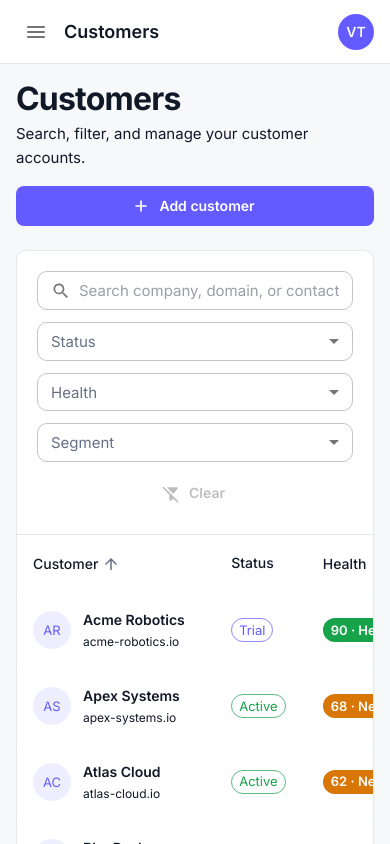
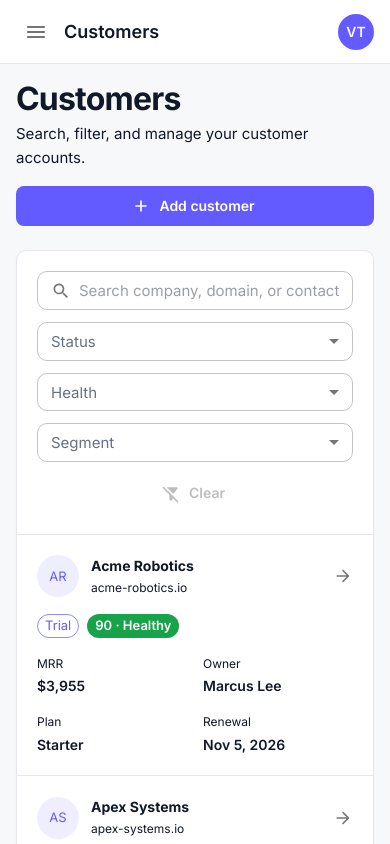
Before and after one commit to TopVV/orbitops, a Next.js app: page /customers in a window 390 px wide. Shown: the top 844 px of the page. Built offline with nearby package versions, Linux system fonts and the light colour scheme; what @mui/material-nextjs would draw is missing.

Commit message:
feat: improve responsive customer experience

```diff
--- a/src/features/customers/components/CustomerDetailsPageContent.tsx
+++ b/src/features/customers/components/CustomerDetailsPageContent.tsx
@@ -352,6 +352,12 @@ export function CustomerDetailsPageContent({
           href={`/customers/${customer.id}/edit`}
           variant="contained"
           startIcon={<EditRoundedIcon />}
+          sx={{
+            width: {
+              xs: "100%",
+              sm: "auto",
+            },
+          }}
         >
           Edit customer
         </Button>
--- /dev/null
+++ b/src/features/customers/components/CustomersMobileList.tsx
@@ -0,0 +1,156 @@
+"use client";
+
+import Link from "next/link";
+
+import ArrowForwardRoundedIcon from "@mui/icons-material/ArrowForwardRounded";
+import Avatar from "@mui/material/Avatar";
+import Box from "@mui/material/Box";
+import ButtonBase from "@mui/material/ButtonBase";
+import Stack from "@mui/material/Stack";
+import Typography from "@mui/material/Typography";
+
+import {
+  CustomerHealthChip,
+  CustomerStatusChip,
+} from "@/features/customers/components/CustomerChips";
+import type { Customer } from "@/features/customers/types/customer";
+import {
+  formatCurrency,
+  formatCustomerLabel,
+  formatDate,
+  getInitials,
+} from "@/features/customers/utils/customer-formatters";
+
+interface CustomersMobileListProps {
+  customers: readonly Customer[];
+}
+
+interface CustomerPropertyProps {
+  label: string;
+  value: string;
+}
+
+function CustomerProperty({ label, value }: CustomerPropertyProps) {
+  return (
+    <Stack spacing={0.25}>
+      <Typography variant="caption" color="text.secondary">
+        {label}
+      </Typography>
+
+      <Typography variant="body2" sx={{ fontWeight: 600 }}>
+        {value}
+      </Typography>
+    </Stack>
+  );
+}
+
+export function CustomersMobileList({ customers }: CustomersMobileListProps) {
+  return (
+    <Box
+      sx={{
+        display: {
+          xs: "block",
+          md: "none",
+        },
+      }}
+    >
+      {customers.map((customer, index) => (
+        <ButtonBase
+          key={customer.id}
+          component={Link}
+          href={`/customers/${customer.id}`}
+          aria-label={`View ${customer.companyName}`}
+          sx={{
+            display: "block",
+            width: "100%",
+            p: 2.5,
+            textAlign: "left",
+            borderBottom: index === customers.length - 1 ? 0 : "1px solid",
+            borderColor: "divider",
+          }}
+        >
+          <Stack spacing={2}>
+            <Stack
+              direction="row"
+              sx={{
+                alignItems: "center",
+                gap: 1.5,
+              }}
+            >
+              <Avatar
+                sx={{
+                  width: 42,
+                  height: 42,
+                  fontSize: 13,
+                  color: "primary.main",
+                  bgcolor:
+                    "color-mix(in srgb, var(--mui-palette-primary-main) 10%, transparent)",
+                }}
+              >
+                {getInitials(customer.companyName)}
+              </Avatar>
+
+              <Stack
+                spacing={0.25}
+                sx={{
+                  minWidth: 0,
+                  flexGrow: 1,
+                }}
+              >
+                <Typography variant="body2" noWrap sx={{ fontWeight: 700 }}>
+                  {customer.companyName}
+                </Typography>
+
+                <Typography variant="caption" color="text.secondary" noWrap>
+                  {customer.domain}
+                </Typography>
+              </Stack>
+
+              <ArrowForwardRoundedIcon fontSize="small" color="action" />
+            </Stack>
+
+            <Stack
+              direction="row"
+              sx={{
+                gap: 1,
+                flexWrap: "wrap",
+              }}
+            >
+              <CustomerStatusChip status={customer.status} />
+
+              <CustomerHealthChip
+                status={customer.healthStatus}
+                score={customer.healthScore}
+              />
+            </Stack>
+
+            <Box
+              sx={{
+                display: "grid",
+                gridTemplateColumns: "repeat(2, minmax(0, 1fr))",
+                gap: 2,
+              }}
+            >
+              <CustomerProperty
+                label="MRR"
+                value={formatCurrency(customer.monthlyRecurringRevenue)}
+              />
+
+              <CustomerProperty label="Owner" value={customer.owner.name} />
+
+              <CustomerProperty
+                label="Plan"
+                value={formatCustomerLabel(customer.plan)}
+              />
+
+              <CustomerProperty
+                label="Renewal"
+                value={formatDate(customer.renewalDate)}
+              />
+            </Box>
+          </Stack>
+        </ButtonBase>
+      ))}
+    </Box>
+  );
+}
--- a/src/features/customers/components/CustomersPageContent.tsx
+++ b/src/features/customers/components/CustomersPageContent.tsx
@@ -12,17 +12,15 @@ import type {
 } from "@/features/customers/types/customer";
 import AddRoundedIcon from "@mui/icons-material/AddRounded";
 import SearchOffRoundedIcon from "@mui/icons-material/SearchOffRounded";
-import SearchRoundedIcon from "@mui/icons-material/SearchRounded";
 import Alert from "@mui/material/Alert";
 import Box from "@mui/material/Box";
 import Button from "@mui/material/Button";
 import Card from "@mui/material/Card";
-import InputAdornment from "@mui/material/InputAdornment";
 import LinearProgress from "@mui/material/LinearProgress";
 import Stack from "@mui/material/Stack";
 import TablePagination from "@mui/material/TablePagination";
-import TextField from "@mui/material/TextField";
 import Typography from "@mui/material/Typography";
+import { CustomersMobileList } from "@/features/customers/components/CustomersMobileList";
 
 import {
   CustomersTable,
@@ -46,12 +44,13 @@ export function CustomersPageContent() {
     useCustomerListUrlState();
 
   const [searchValue, setSearchValue] = useState(state.query);
-
+  const [previousQuery, setPreviousQuery] = useState(state.query);
   const debouncedSearchValue = useDebouncedValue(searchValue);
 
-  useEffect(() => {
+  if (state.query !== previousQuery) {
+    setPreviousQuery(state.query);
     setSearchValue(state.query);
-  }, [state.query]);
+  }
 
   useEffect(() => {
     if (debouncedSearchValue === state.query) {
@@ -145,6 +144,12 @@ export function CustomersPageContent() {
           href="/customers/new"
           variant="contained"
           startIcon={<AddRoundedIcon />}
+          sx={{
+            width: {
+              xs: "100%",
+              sm: "auto",
+            },
+          }}
         >
           Add customer
         </Button>
@@ -244,6 +249,8 @@ export function CustomersPageContent() {
               onSortChange={handleSortChange}
             />
 
+            <CustomersMobileList customers={data.data} />
+
             <TablePagination
               component="div"
               count={data.totalItems}
--- a/src/features/customers/components/CustomersTable.tsx
+++ b/src/features/customers/components/CustomersTable.tsx
@@ -4,7 +4,6 @@ import Link from "next/link";
 
 import ArrowForwardRoundedIcon from "@mui/icons-material/ArrowForwardRounded";
 import Avatar from "@mui/material/Avatar";
-import Chip, { type ChipProps } from "@mui/material/Chip";
 import IconButton from "@mui/material/IconButton";
 import Skeleton from "@mui/material/Skeleton";
 import Stack from "@mui/material/Stack";
@@ -19,20 +18,17 @@ import Typography from "@mui/material/Typography";
 
 import TableSortLabel from "@mui/material/TableSortLabel";
 
-import {
-  formatCurrency,
-  formatCustomerLabel,
-  formatDate,
-  getInitials,
-} from "@/features/customers/utils/customer-formatters";
+import { getInitials } from "@/features/customers/utils/customer-formatters";
 
 import type {
   Customer,
-  CustomerHealthStatus,
   CustomerSortField,
-  CustomerStatus,
   SortDirection,
 } from "@/features/customers/types/customer";
+import {
+  CustomerHealthChip,
+  CustomerStatusChip,
+} from "@/features/customers/components/CustomerChips";
 
 interface CustomersTableProps {
   customers: readonly Customer[];
@@ -40,19 +36,6 @@ interface CustomersTableProps {
   sortDirection: SortDirection;
   onSortChange: (field: CustomerSortField) => void;
 }
-
-const STATUS_COLORS: Record<CustomerStatus, ChipProps["color"]> = {
-  trial: "primary",
-  active: "success",
-  paused: "warning",
-  churned: "default",
-};
-
-const HEALTH_COLORS: Record<CustomerHealthStatus, ChipProps["color"]> = {
-  healthy: "success",
-  "needs-attention": "warning",
-  "at-risk": "error",
-};
 
 const currencyFormatter = new Intl.NumberFormat("en-US", {
   style: "currency",
@@ -116,7 +99,14 @@ export function CustomersTable({
   onSortChange,
 }: CustomersTableProps) {
   return (
-    <TableContainer>
+    <TableContainer
+      sx={{
+        display: {
+          xs: "none",
+          md: "block",
+        },
+      }}
+    >
       <Table aria-label="Customers" sx={{ minWidth: 1120 }}>
         <TableHead>
           <TableRow>
@@ -209,22 +199,13 @@ export function CustomersTable({
               </TableCell>
 
               <TableCell>
-                <Chip
-                  size="small"
-                  color={STATUS_COLORS[customer.status]}
-                  label={formatLabel(customer.status)}
-                  variant="outlined"
-                />
+                <CustomerStatusChip status={customer.status} />
               </TableCell>
 
               <TableCell>
-                <Chip
-                  size="small"
-                  color={HEALTH_COLORS[customer.healthStatus]}
-                  label={`${customer.healthScore} · ${formatLabel(
-                    customer.healthStatus,
-                  )}`}
-                  sx={{ fontWeight: 600 }}
+                <CustomerHealthChip
+                  status={customer.healthStatus}
+                  score={customer.healthScore}
                 />
               </TableCell>
 
--- a/src/features/customers/data/customer-fixtures.ts
+++ b/src/features/customers/data/customer-fixtures.ts
@@ -1,7 +1,6 @@
 import type {
   Customer,
   CustomerContact,
-  CustomerOwner,
   CustomerSegment,
   CustomerStatus,
   SubscriptionPlan,
```
Also changed, not shown: src/features/customers/components/CustomerForm.tsx (+12 -0 lines).
